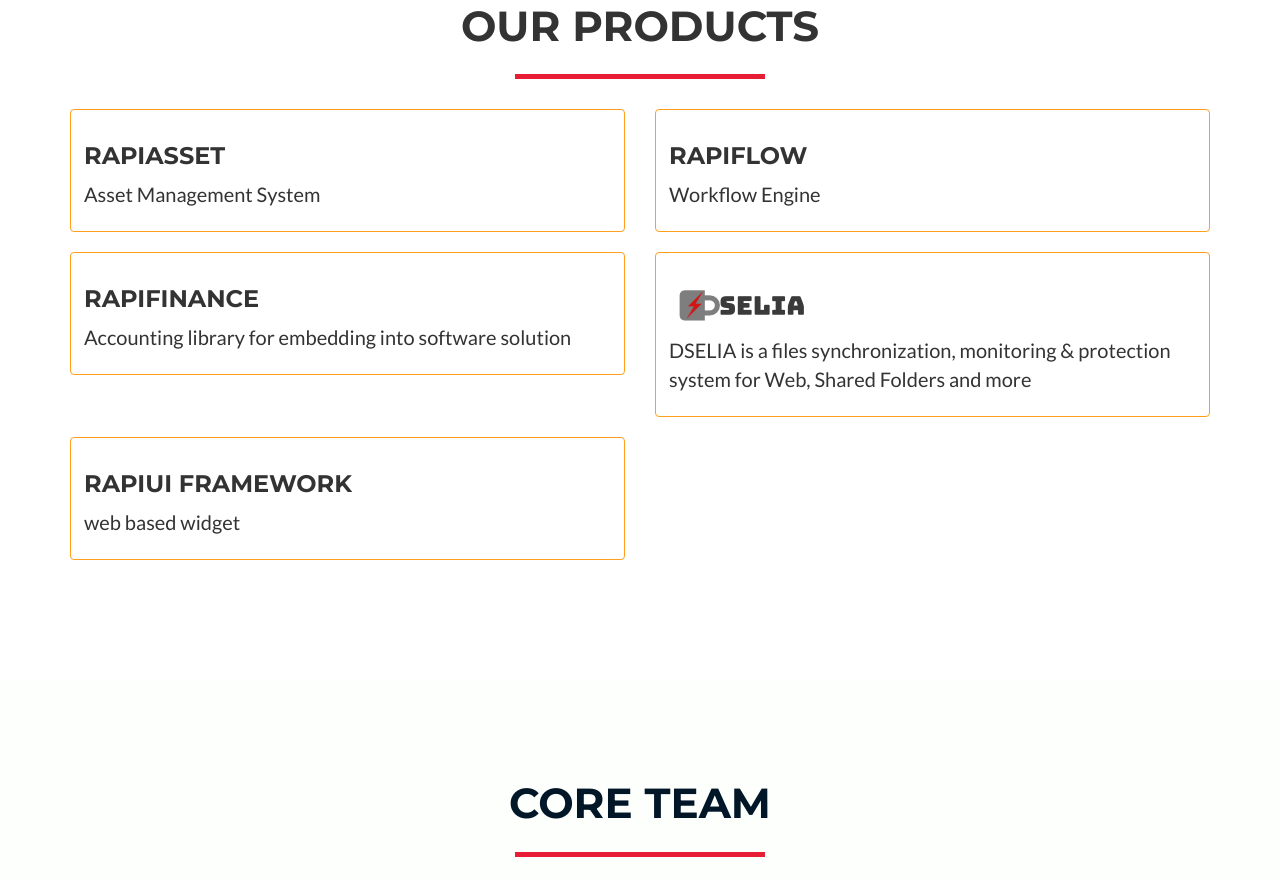
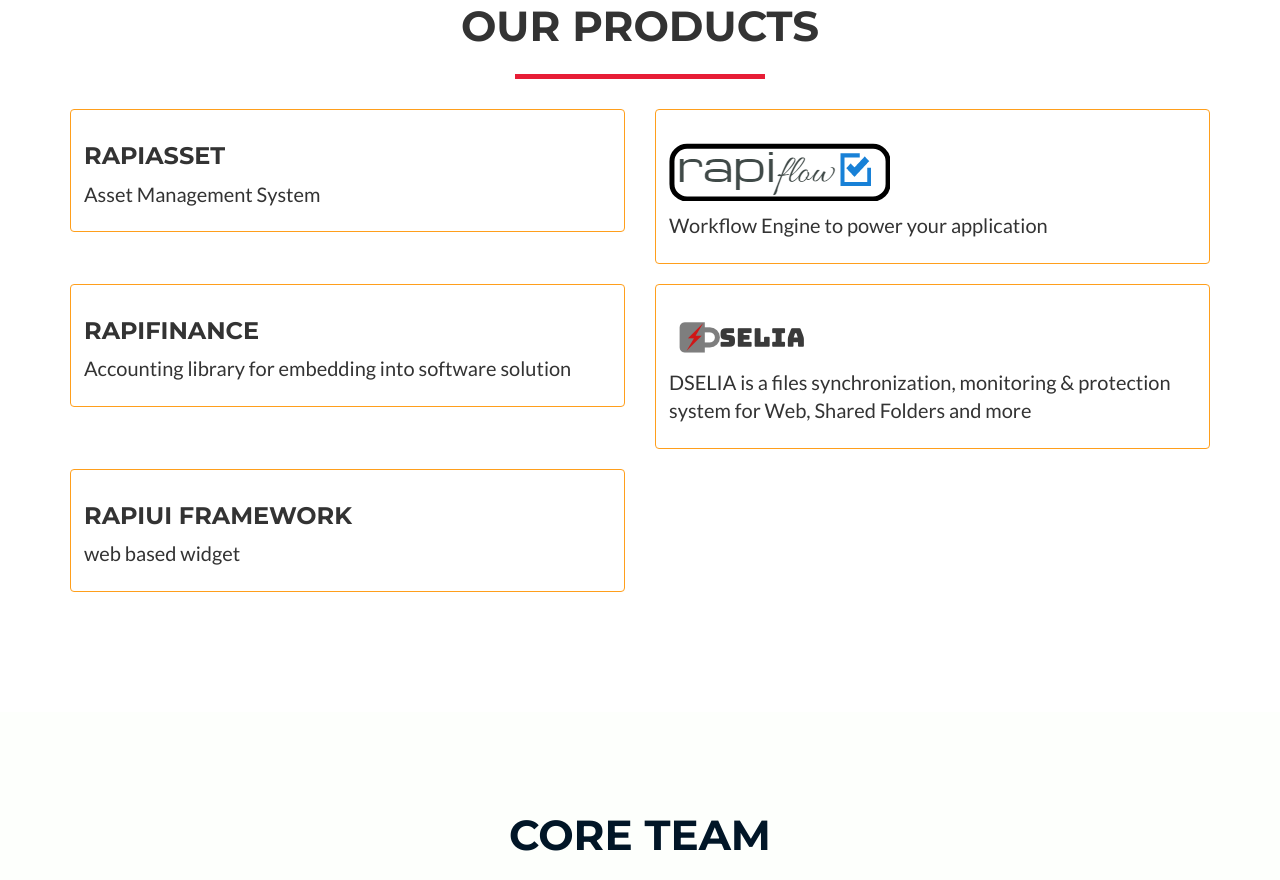
Before and after one commit to hishammk/rapidevelop.my, a website: page index.html in a window 1280 px wide. Shown: the part 2126-3006 px from the top of the page. Drawn offline with nearby package versions, Linux system fonts and the light colour scheme.

Commit message:
add rapiflow image

```diff
--- a/index.html
+++ b/index.html
@@ -179,8 +179,8 @@
                 <div class="thumbnail" style="border-color: #FF9F1C;">
                   <!-- <img src="..." alt="..."> -->
                   <div class="caption">
-                    <h3>rapiFlow</h3>
-                    <p>Workflow Engine</p>
+                    <h3><img src="img/rapiflow_logo.png"></h3>
+                    <p>Workflow Engine to power your application</p>
                   </div>
                 </div>
               </div>
```
Also changed, not shown: img/rapiflow_logo.png (added).
